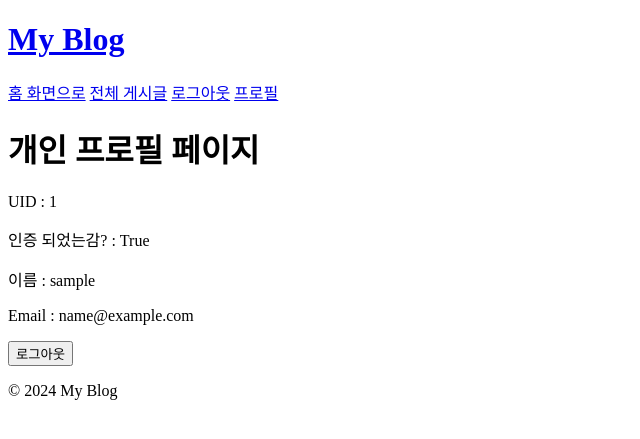
After one commit to HwangDal85/django_blog_project, a Django app: page /profile/ in a window 1280 px wide. The commit adds this page. Shown: the top 439 px of the page, without its empty margins (0-640 px from the left). Run offline with Django 5.2, Linux system fonts and the light colour scheme; the visitor is signed in with stand-in values (Sample User, id 1).

Commit message:
user_profile 페이지 추가

```diff
--- /dev/null
+++ b/blog/templates/accounts/user_profile.html
@@ -0,0 +1,16 @@
+{% extends 'blog/base.html' %}
+
+{% block content %}
+
+<h1>개인 프로필 페이지</h1>
+<p>UID : {{ user.id }}</p>
+<p>인증 되었는감? : {{ user.is_authenticated }}</p>
+<p>이름 : {{ user.username }}</p>
+<p>Email : {{ user.email }}</p>
+
+<form action="{% url 'user_logout' %}" method="post">
+    {% csrf_token %}
+    <input type="submit" value="로그아웃">
+</form>
+
+{% endblock %}
--- a/blog/templates/blog/base.html
+++ b/blog/templates/blog/base.html
@@ -13,6 +13,7 @@
 
         {% if user.is_authenticated %}
         <a href="{% url 'user_logout' %}">로그아웃</a>
+        <a href="{% url 'user_profile' %}">프로필</a>
         {% else %}
         <a href="{% url 'user_login' %}">로그인</a>
         <a href="{% url 'user_signup' %}">회원가입</a>
--- a/blog/urls.py
+++ b/blog/urls.py
@@ -13,4 +13,5 @@ urlpatterns = [
     path('signup/', views.user_signup, name="user_signup"),
     path('login/', views.user_login, name="user_login"),
     path('logout/', views.user_logout, name="user_logout"),
+    path('profile/', views.user_profile, name="user_profile"),
 ]
--- a/blog/views.py
+++ b/blog/views.py
@@ -134,6 +134,10 @@ def user_logout(request):
     logout(request)
     return redirect("home")
 
+@login_required
+def user_profile(request):
+    return render(request, "accounts/user_profile.html", {"user": request.user})
+
 #===========================================================
 
 def comment_delete(request,pk):
```
